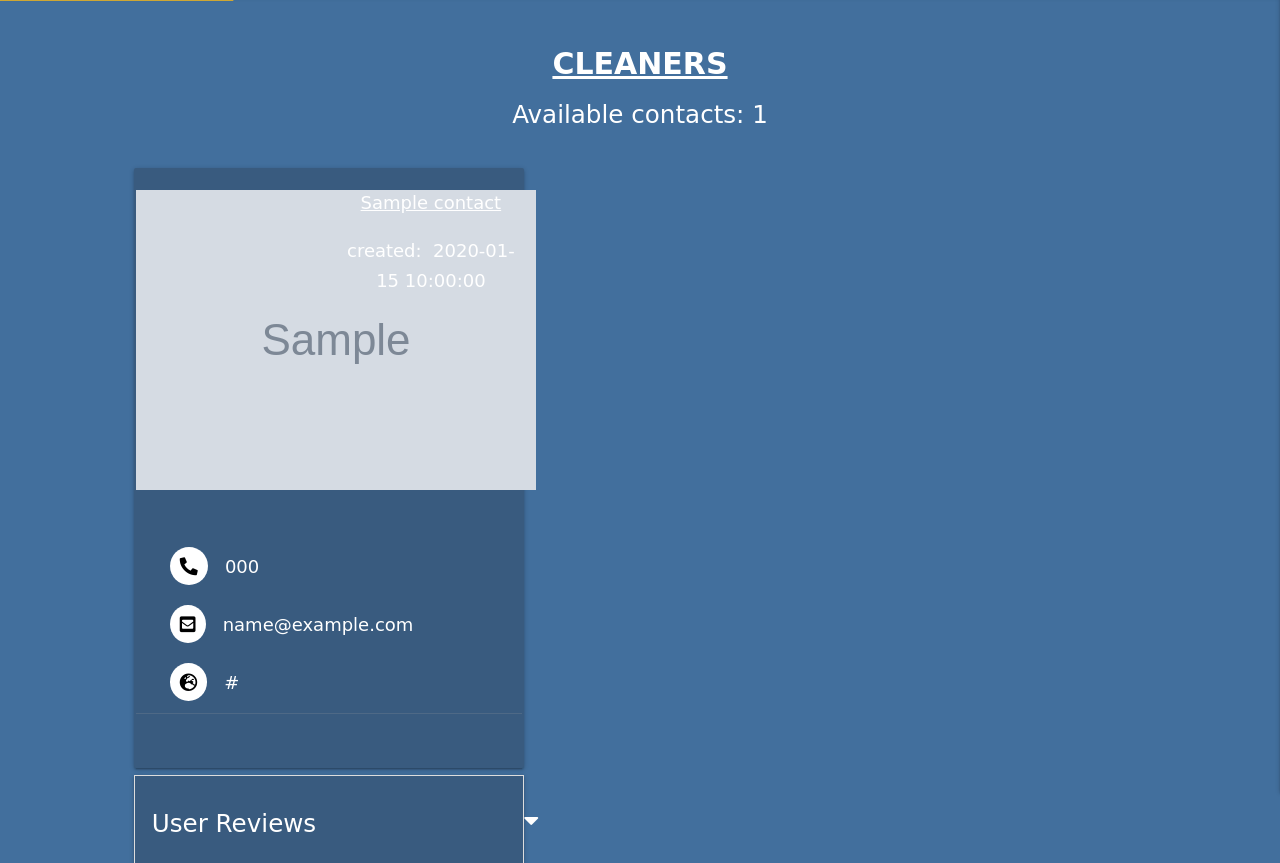
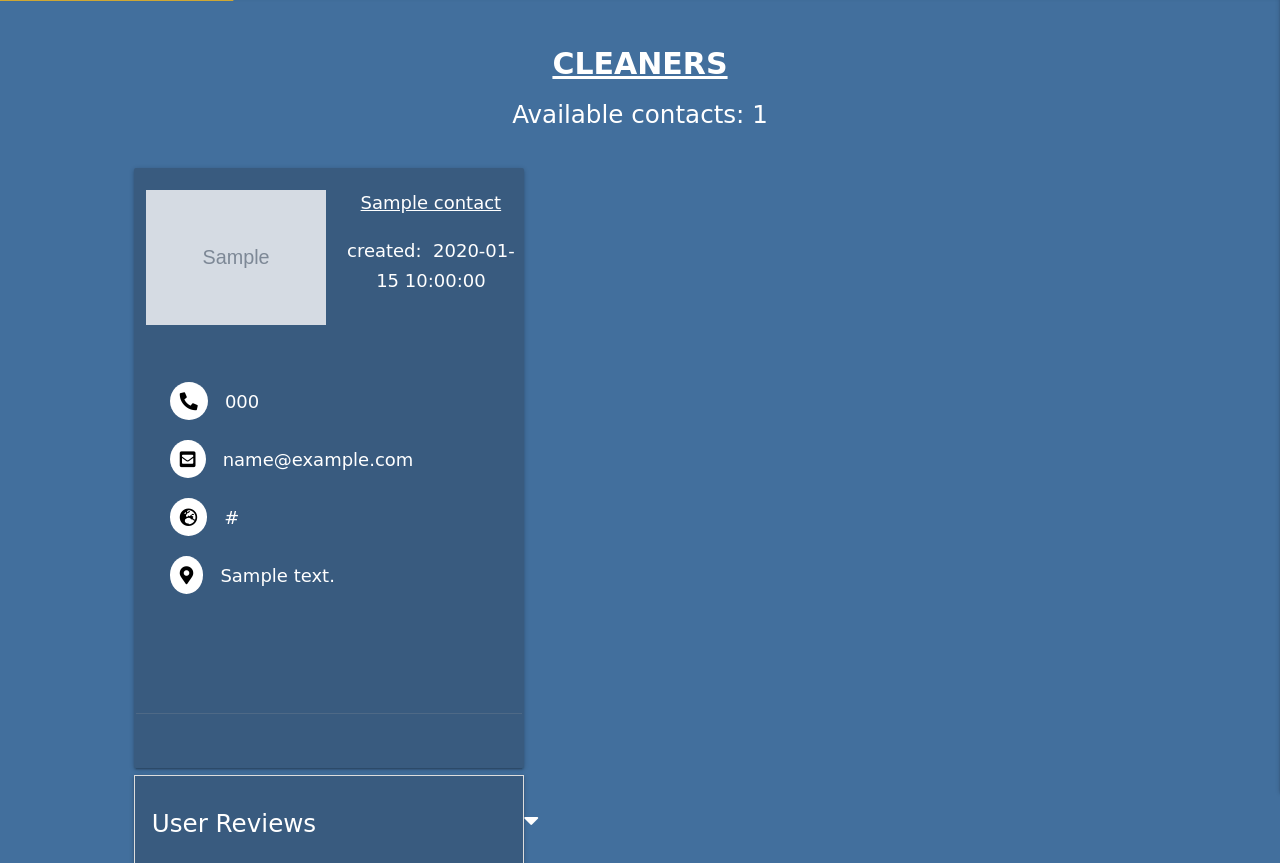
Before and after one commit to gomathishankar28/ms3_meercq, a Flask app: page /cleaners in a window 1280 px wide. Shown: the part 68-931 px from the top of the page. Run offline with Flask 2, Linux system fonts and the light colour scheme; grey boxes marked "Sample" are stand-in pictures; a database or web service that is not in the repository returns one stand-in record (values such as "Sample title"); data that the repository does not hold is empty; parts of the project's set-up code (start-up, migrations or seed data) failed here and were passed over; some libraries are stand-ins or nearby versions; some web fonts are replaced.

Commit message:
reduced the size of company image to fit the card for large screens

```diff
--- a/app.py
+++ b/app.py
@@ -324,7 +324,7 @@ def upload(file):
     app.logger.info('in upload route')
     cloudinary.config(cloud_name = os.getenv('CLOUD_NAME'), api_key=os.getenv('API_KEY'),
         api_secret=os.getenv('API_SECRET'))
-    return cloudinary.uploader.upload(file, width=200, height=160)
+    return cloudinary.uploader.upload(file, width=180, height=160)
 
 
 # Add contact
--- a/static/css/style.css
+++ b/static/css/style.css
@@ -247,6 +247,7 @@ abt-text {
 }
 .company_image {
 	margin-top: 20px;
+	overflow-x: hidden;
 }
 .del_review {
 	padding: 5px;
@@ -707,6 +708,10 @@ abt-text {
 	.copyright {
 		margin-left: 0;
 	}
+	.company_image {
+		margin-left: 10px;
+		width: 180px;
+	}
 }
 
 @media (min-width: 1080px) {
--- a/templates/no_results.html
+++ b/templates/no_results.html
@@ -1,6 +1,6 @@
 {% extends "base.html" %}
 {% block content %}
-    <img class="materialboxed" width="100%" height="800px" src="static/images/search/noresults.png" alt="maginifier pic">
+    <img class="materialboxed" width="99%" height="800px" src="static/images/search/noresults.png" alt="maginifier pic">
 
         <!-- Message to say No results found -->
         <div class="row">
```
Also changed, not shown: testing.md (line endings or trailing spaces).
